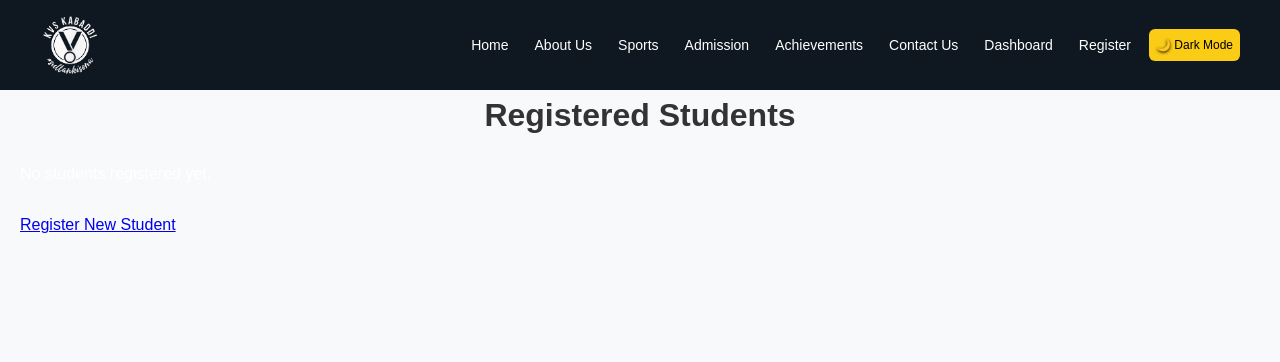
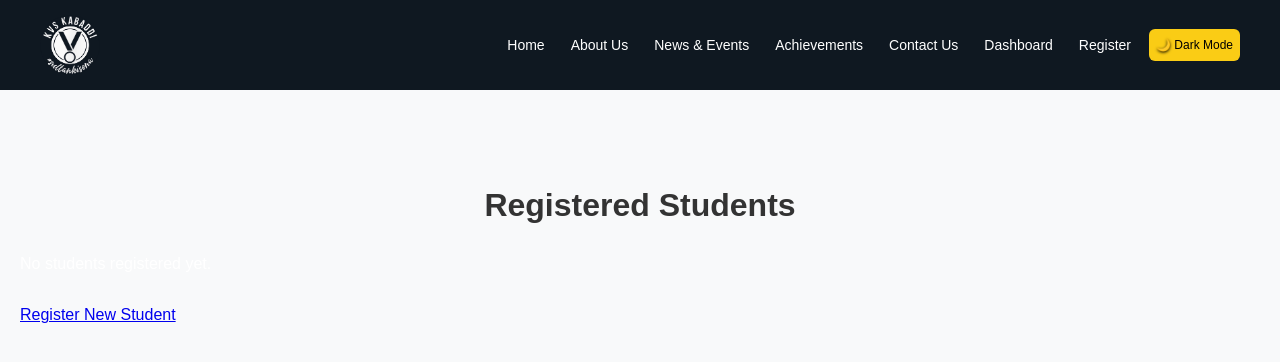
Before and after one commit to utsav-18/Kabaddi-Academy, a Flask app: page /dashboard in a window 1280 px wide. Shown: the top 362 px of the page. Run offline with Flask 3, Linux system fonts and the light colour scheme.

Commit message:
News & Event page added!

```diff
--- a/app.py
+++ b/app.py
@@ -126,9 +126,9 @@
         writer.writerows(students)
     return redirect(url_for('dashboard'))
 
-@app.route('/sports')
-def sports():
-    return render_template('sports.html')
+@app.route('/news')
+def news():
+    return render_template('news.html')
 
 @app.route('/achievements')
 def achievements():
--- a/templates/admission.html
+++ /dev/null
@@ -1,6 +0,0 @@
-{% extends "base.html" %}
-{% block title %}Admission - KVS Kabaddi Academy{% endblock %}
-{% block content %}
-<h2>Admission Page</h2>
-<p>Information about admission process will go here.</p>
-{% endblock %}
--- a/templates/base.html
+++ b/templates/base.html
@@ -23,8 +23,8 @@
                 <nav>
                 <a href="{{ url_for('home') }}">Home</a>
                 <a href="{{ url_for('about') }}">About Us</a>
-                <a href="{{ url_for('sports') }}">Sports</a>
-                <a href="{{ url_for('admission') }}">Admission</a>
+                <a href="{{ url_for('news') }}">News & Events</a>
+                <!-- <a href="{{ url_for('admission') }}">Admission</a> -->
                 <a href="{{ url_for('achievements') }}">Achievements</a>
                 <a href="{{ url_for('contact') }}">Contact Us</a>
                 <a href="{{ url_for('dashboard') }}">Dashboard</a>
@@ -44,8 +44,8 @@
                 <li><a href="{{ url_for('home') }}">Home</a></li>
                 <li><a href="{{ url_for('registration') }}">Register</a></li>
                 <li><a href="{{ url_for('about') }}">About Us</a></li>
-                <li><a href="{{ url_for('sports') }}">Sports</a></li>
-                <li><a href="{{ url_for('admission') }}">Admission</a></li>
+                <li><a href="{{ url_for('news') }}">News & Events</a></li>
+                <!-- <li><a href="{{ url_for('admission') }}">Admission</a></li> -->
                 <li><a href="{{ url_for('achievements') }}">Achievements</a></li>
                 <li><a href="{{ url_for('contact') }}">Contact Us</a></li>
                 <li><a href="{{ url_for('dashboard') }}">Dashboard</a></li>
@@ -58,6 +58,7 @@
         </div>
 </header>
 
+<div class="overlapping-bg"></div>
 
 <main>
     {% block content %}{% endblock %}
--- a/templates/dashboard.html
+++ b/templates/dashboard.html
@@ -13,7 +13,7 @@
                     <th>Class</th>
                     <th>Academy Join</th>
                     <th>Mobile No.</th>
-                    <th>Actions</th>
+                    <!-- <th>Actions</th> -->
                 </tr>
             </thead>
             <tbody>
@@ -26,10 +26,10 @@
                     <td data-label="Class">{{ student['Class'] }}</td>
                     <td data-label="Academy Join">{{ student['Academy Join'] }}</td>
                     <td data-label="Mobile No.">{{ student['Mobile No.'] }}</td>
-                    <td data-label="Actions">
+                    <!-- <td data-label="Actions">
                         <a href="{{ url_for('edit_student', sno=student['S.No']) }}">Edit</a> |
                         <a href="{{ url_for('delete_student', sno=student['S.No']) }}" onclick="return confirm('Are you sure?');">Delete</a>
-                    </td>
+                    </td> -->
                 </tr>
                 {% endfor %}
             </tbody>
--- /dev/null
+++ b/templates/news.html
@@ -0,0 +1,6 @@
+{% extends "base.html" %}
+{% block title %}News & Events{% endblock %}
+{% block content %}
+<h2>Hey there</h2>
+<p>We are still working on this page.</p>
+{% endblock %}
```
Also changed, not shown: templates/index.html (+4 -4 lines).
